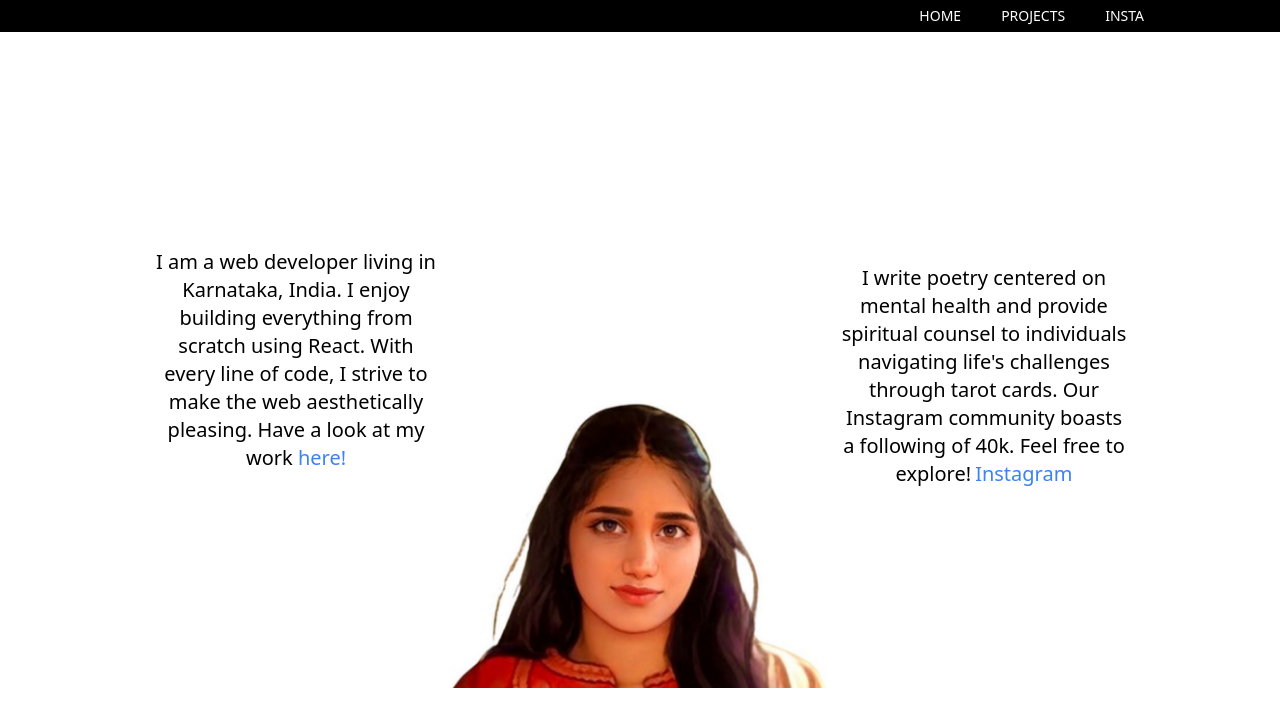
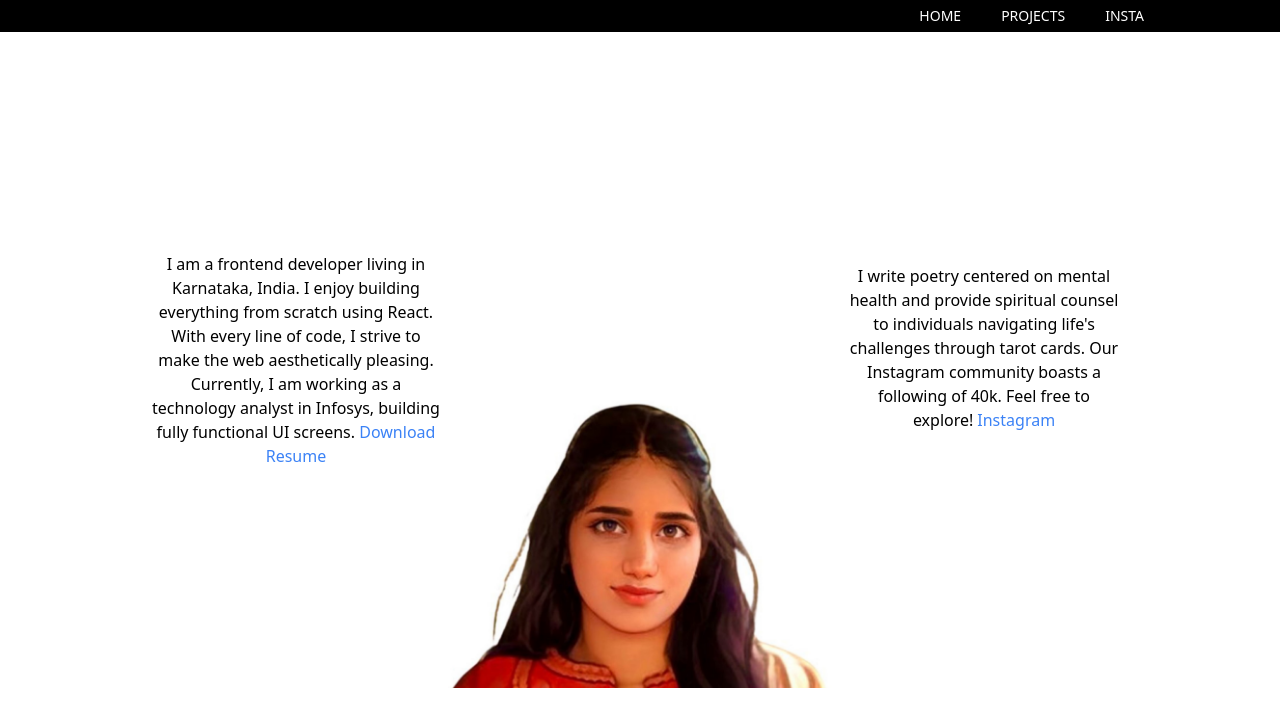
Before and after one commit to varadadg/myPortfolio, a React (Vite) app: page / in a window 1280 px wide. Shown: the top 726 px of the page. Built offline with nearby package versions, Linux system fonts and the light colour scheme.

Commit message:
added download resume button

```diff
--- a/src/Home.jsx
+++ b/src/Home.jsx
@@ -1,6 +1,7 @@
 import React from "react";
 import { Link } from "react-router-dom"; // Import Link from react-router-dom
 import myImage from "./assets/Varada.jpg"; // Import the image
+import Varada_Resume from "./Varada_Resume.pdf";
 
 const Home = () => {
   const animationStyleFromLeft = {
@@ -33,14 +34,20 @@ const Home = () => {
       <div className="xs:grid  grid-cols-1 gap-2 sm:grid grid-cols-1 gap-2  justify-center md:grid grid-cols-1 gap-2  justify-center   lg:flex ">
         <div className="xs:w-64 xs:h-64 xs:mt-8  xs:place-self-center sm:w-72 sm:h-72 flex items-center justify-center">
           <p
-            className="text-center text-black lg:text-xl "
+            className="text-center text-black lg:text-md "
             style={animationStyleFromLeft}>
-            I am a web developer living in Karnataka, India. I enjoy building
-            everything from scratch using React. With every line of code, I
-            strive to make the web aesthetically pleasing. Have a look at my
-            work{" "}
-            <Link to="/projects" className="text-blue-500 hover:underline">
-              here!
+            I am a frontend developer living in Karnataka, India. I enjoy
+            building everything from scratch using React. With every line of
+            code, I strive to make the web aesthetically pleasing. Currently, I
+            am working as a technology analyst in Infosys, building fully
+            functional UI screens.{" "}
+            <Link
+              to={Varada_Resume}
+              download="Varada-Resume"
+              target="_blank"
+              rel="noreferrer"
+              className="text-blue-500 hover:underline">
+              Download Resume
             </Link>
           </p>
         </div>
@@ -61,8 +68,10 @@ const Home = () => {
           </a>
         </div>
 
-        <div className="xs:w-64 xs:h-64 xs:mt-8 xs:place-self-center sm:w-72 sm:h-72 md:mt-32 lg:text-xl ">
-          <p className="text-center text-black" style={animationStyleFromRight}>
+        <div className="xs:w-64 xs:h-64 xs:mt-8 xs:place-self-center sm:w-72 sm:h-72 md:mt-32 text-md ">
+          <p
+            className="text-center text-black "
+            style={animationStyleFromRight}>
             I write poetry centered on mental health and provide spiritual
             counsel to individuals navigating life's challenges through tarot
             cards. Our Instagram community boasts a following of 40k. Feel free
@@ -82,3 +91,162 @@ const Home = () => {
 };
 
 export default Home;
+// import React, { useState } from "react";
+
+// function LoginForm() {
+//   const [formData, setFormData] = useState({
+//     email: "",
+//     password: "",
+//     dropdownValue: "", // Added dropdownValue
+//     checkboxChecked: false, // Added checkboxChecked
+//     textBoxValue: "", // Added textBoxValue
+//   });
+
+//   const [errors, setErrors] = useState({});
+//   const [submitted, setSubmitted] = useState(false);
+
+//   const handleInputChange = (e) => {
+//     const { name, value, type, checked } = e.target;
+//     const inputValue = type === "checkbox" ? checked : value;
+
+//     setFormData({
+//       ...formData,
+//       [name]: inputValue,
+//     });
+//   };
+
+//   const validateForm = () => {
+//     let isValid = true;
+//     const newErrors = {};
+
+//     // Validate email
+//     if (!formData.email) {
+//       newErrors.email = "Email is required";
+//       isValid = false;
+//     }
+
+//     // Validate password
+//     if (!formData.password) {
+//       newErrors.password = "Password is required";
+//       isValid = false;
+//     }
+
+//     // Validate dropdown
+//     if (!formData.dropdownValue) {
+//       newErrors.dropdownValue = "Please select an option";
+//       isValid = false;
+//     }
+
+//     // Validate checkbox
+//     if (!formData.checkboxChecked) {
+//       newErrors.checkboxChecked = "Please check the checkbox";
+//       isValid = false;
+//     }
+
+//     // Validate text box
+//     if (!formData.textBoxValue.trim()) {
+//       newErrors.textBoxValue = "Please enter a value";
+//       isValid = false;
+//     }
+
+//     setErrors(newErrors);
+//     return isValid;
+//   };
+
+//   const handleSubmit = (e) => {
+//     e.preventDefault();
+
+//     if (validateForm()) {
+//       // Form is valid, you can submit or process the data here
+//       console.log("Form data:", formData);
+//       setSubmitted(true); // Set a submitted flag
+//     } else {
+//       // Form is not valid, display error messages
+//     }
+//   };
+
+//   const isFormValid = Object.keys(errors).length === 0;
+
+//   return (
+//     <div>
+//       <h2>Login</h2>
+//       {submitted ? (
+//         <div className="success-message">Login successful!</div>
+//       ) : (
+//         <form onSubmit={handleSubmit}>
+//           <div>
+//             <label>Email:</label>
+//             <input
+//               type="text"
+//               name="email"
+//               value={formData.email}
+//               onChange={handleInputChange}
+//             />
+//             {errors.email && <div className="error">{errors.email}</div>}
+//           </div>
+
+//           <div>
+//             <label>Password:</label>
+//             <input
+//               type="password"
+//               name="password"
+//               value={formData.password}
+//               onChange={handleInputChange}
+//             />
+//             {errors.password && <div className="error">{errors.password}</div>}
+//           </div>
+
+//           <div>
+//             <label>Dropdown:</label>
+//             <select
+//               name="dropdownValue"
+//               value={formData.dropdownValue}
+//               onChange={handleInputChange}>
+//               <option value="">Select an option</option>
+//               <option value="option1">Option 1</option>
+//               <option value="option2">Option 2</option>
+//               <option value="option3">Option 3</option>
+//             </select>
+//             {errors.dropdownValue && (
+//               <div className="error">{errors.dropdownValue}</div>
+//             )}
+//           </div>
+
+//           <div>
+//             <label>
+//               <input
+//                 type="checkbox"
+//                 name="checkboxChecked"
+//                 checked={formData.checkboxChecked}
+//                 onChange={handleInputChange}
+//               />
+//               Checkbox
+//             </label>
+//             {errors.checkboxChecked && (
+//               <div className="error">{errors.checkboxChecked}</div>
+//             )}
+//           </div>
+
+//           <div>
+//             <label>Text Box:</label>
+//             <input
+//               type="text"
+//               name="textBoxValue"
+//               value={formData.textBoxValue}
+//               onChange={handleInputChange}
+//             />
+//             {errors.textBoxValue && (
+//               <div className="error">{errors.textBoxValue}</div>
+//             )}
+//           </div>
+
+//           <button type="submit" disabled={!isFormValid}>
+//             Login
+//           </button>
+//         </form>
+//       )}
+//     </div>
+//   );
+// }
+
+// export default LoginForm;
--- a/src/Navbar.jsx
+++ b/src/Navbar.jsx
@@ -8,7 +8,7 @@ const Navbar = () => {
   const handleClick = () => setNav(!nav);
 
   return (
-    <div className="bg-black fixed w-full z-10 text-white font-now h-8 flex justify-end items-center text-center text-sm xs:mt-2 sm:mt-0 md:mt-0 lg:mt-0">
+    <div className="bg-black fixed w-full z-10 text-white font-now h-8 flex justify-end items-center text-center text-sm xs:mt-0 sm:mt-0 md:mt-0 lg:mt-0">
       <ul className="flex justify-end items-center p-0 h-16 mx-8 md:mx-12 lg:mx-20 xl:mx-24">
         <li className="mr-4 md:mr-6 lg:mr-8 xl:mr-10 xs:hidden sm:block text-white ">
           <NavLink to="/"> HOME</NavLink>
```
Also changed, not shown: 1 other file (tests, documents, lock files or other folders).
